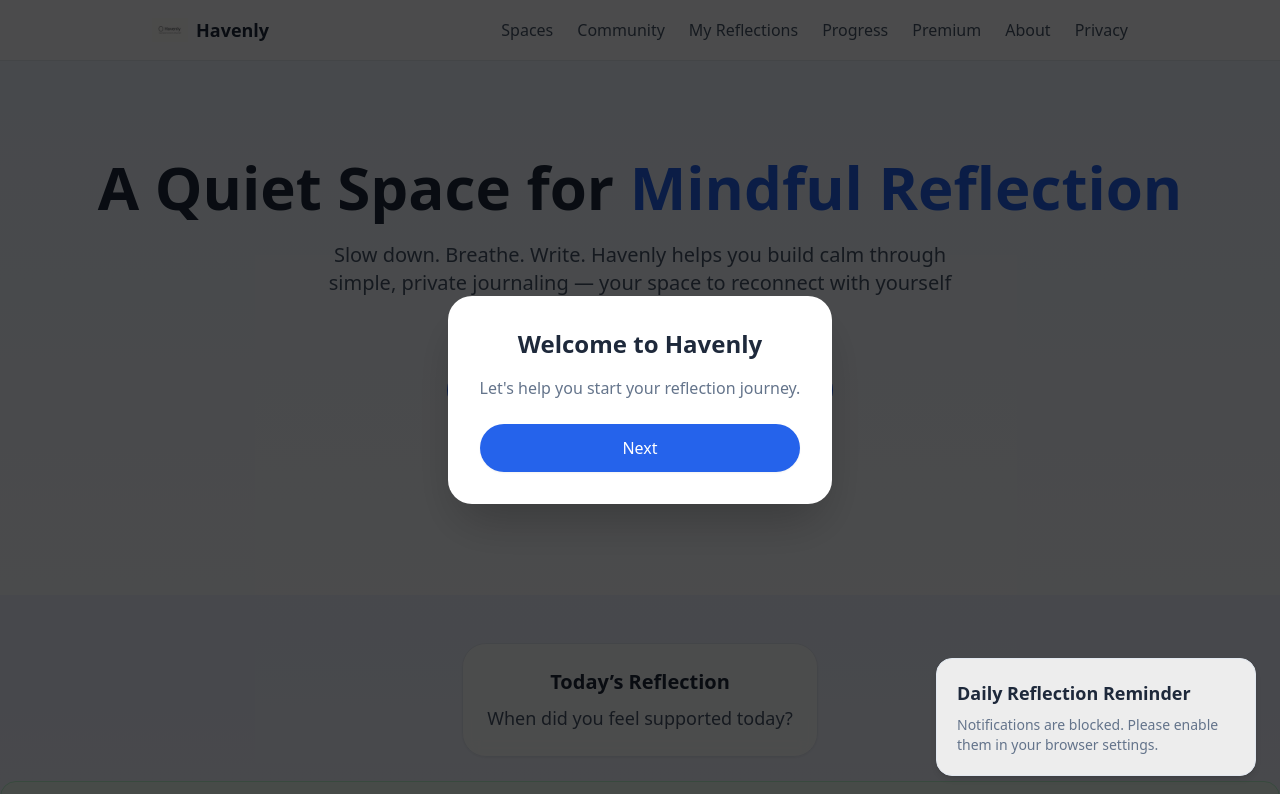
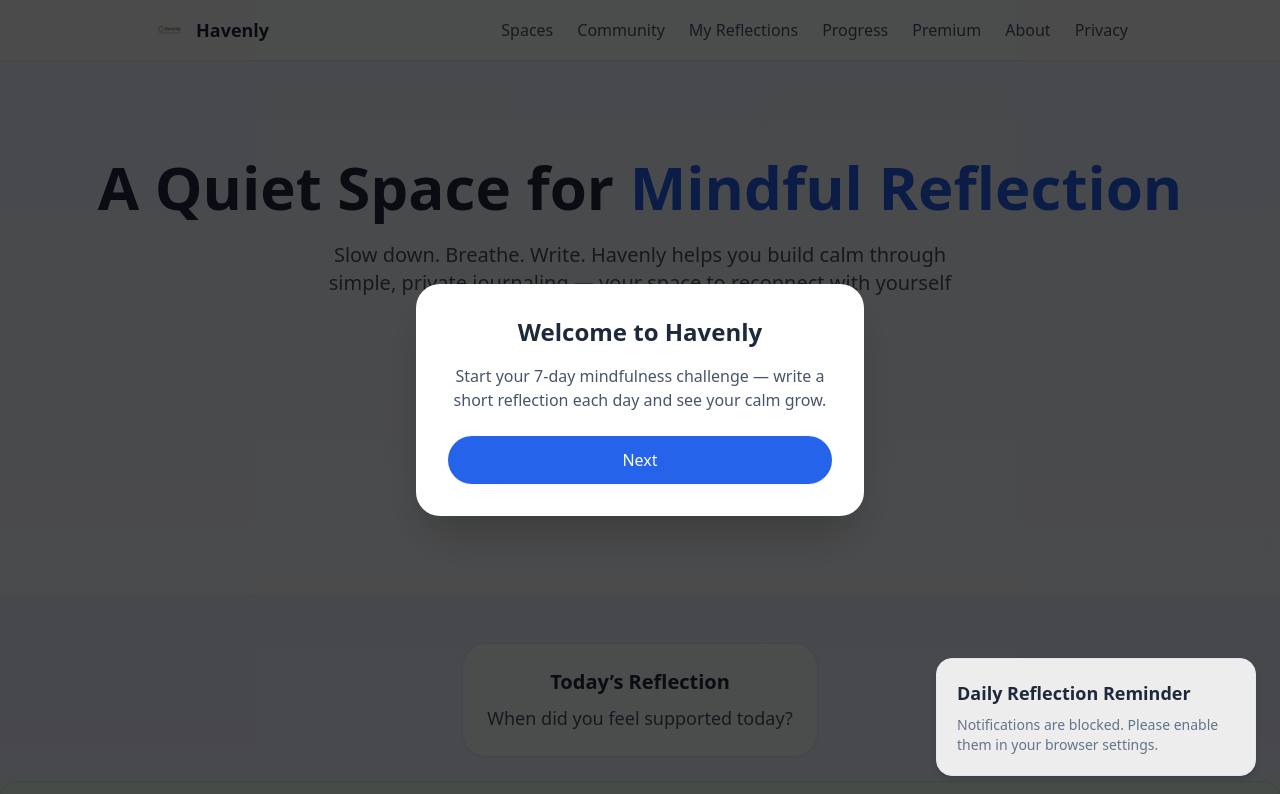
Before and after one commit to Khrboshi/havenly, a Next.js app: page / in a window 1280 px wide. Shown: the top 794 px of the page. Built offline with nearby package versions, Linux system fonts and the light colour scheme.

Commit message:
Update OnboardingModal.jsx

```diff
--- a/components/OnboardingModal.jsx
+++ b/components/OnboardingModal.jsx
@@ -1,11 +1,21 @@
 "use client";
+
 import { useState, useEffect } from "react";
 import { motion, AnimatePresence } from "framer-motion";
 
 const steps = [
-  { title: "Welcome to Havenly", text: "Let's help you start your reflection journey." },
-  { title: "Daily Reflections", text: "Answer one question each day to track growth." },
-  { title: "Private & Secure", text: "Everything stays safely in your browser." }
+  {
+    title: "Welcome to Havenly",
+    text: "Start your 7-day mindfulness challenge — write a short reflection each day and see your calm grow.",
+  },
+  {
+    title: "Daily Reflections",
+    text: "Take a few mindful minutes daily. Your reflections are stored locally and remain 100% private.",
+  },
+  {
+    title: "Progress & Calm",
+    text: "Track your streaks, celebrate milestones, and notice how reflection helps you feel more centered.",
+  },
 ];
 
 export default function OnboardingModal({ onFinish }) {
@@ -39,12 +49,12 @@ export default function OnboardingModal({ onFinish }) {
           exit={{ scale: 0.9, opacity: 0 }}
         >
           <h2 className="text-2xl font-semibold mb-4">{steps[index].title}</h2>
-          <p className="text-text-muted mb-6">{steps[index].text}</p>
+          <p className="text-slate-600 mb-6">{steps[index].text}</p>
           <button
             onClick={next}
             className="btn-primary w-full"
           >
-            {index === steps.length - 1 ? "Start Exploring" : "Next"}
+            {index === steps.length - 1 ? "Start Reflecting" : "Next"}
           </button>
         </motion.div>
       </motion.div>
```
